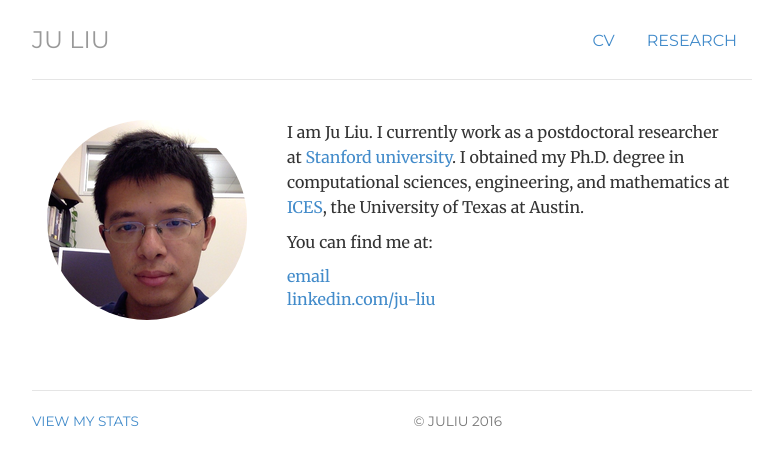
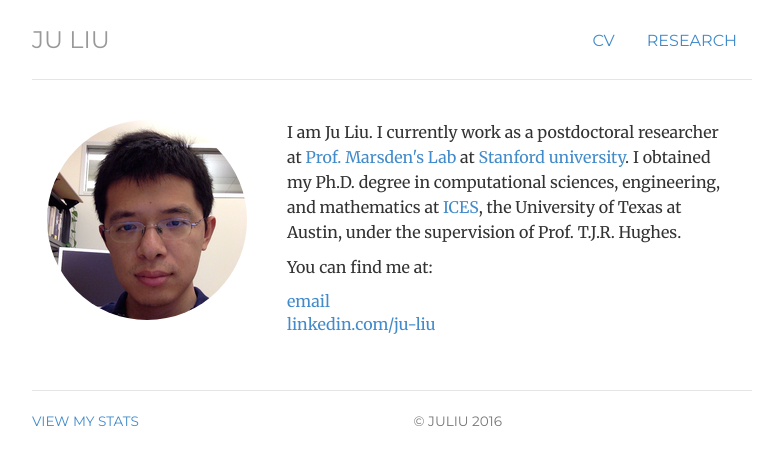
Before and after one commit to ju-liu/ju-liu.github.io, a Jekyll site: the page built from index.html, in a window 1280 px wide. Shown: the top 465 px of the page, without its empty margins (248-1031 px from the left). Built offline with Jekyll 4.4.1, drawn with Linux system fonts in a browser that asks for light colours; nearby versions of some CDN libraries; library files that are not in the unit come from our copies; comment, search, counter and statistics services are not loaded.

Commit message:
index in

```diff
--- a/index.html
+++ b/index.html
@@ -15,9 +15,11 @@ description: computational scientist working at Stanford university
   <div itemscope itemtype="http://data-vocabulary.org/Person" class="col-sm-8">
     <p>I am Ju Liu. I currently work as a <span itemprop="title">postdoctoral
       researcher</span>
-    at <a href="http://www.stanford.edu">Stanford university</a>. I obtained
+    at <a href="http://web.stanford.edu/~amarsden/MarsdenLab/Home.html">Prof.
+      Marsden's Lab</a> at <a href="http://www.stanford.edu">Stanford university</a>. I obtained
     my Ph.D. degree in computational sciences, engineering, and mathematics at
-    <a href="http://www.ices.utexas.edu">ICES</a>, the University of Texas at Austin.</p>
+    <a href="http://www.ices.utexas.edu">ICES</a>, the University of Texas at
+    Austin, under the supervision of Prof. T.J.R. Hughes.</p>
 
     <!-- <p> I am currently on the job market. I am actively seeking for an
          assistant professor position in applied and computational mechanics.
```
